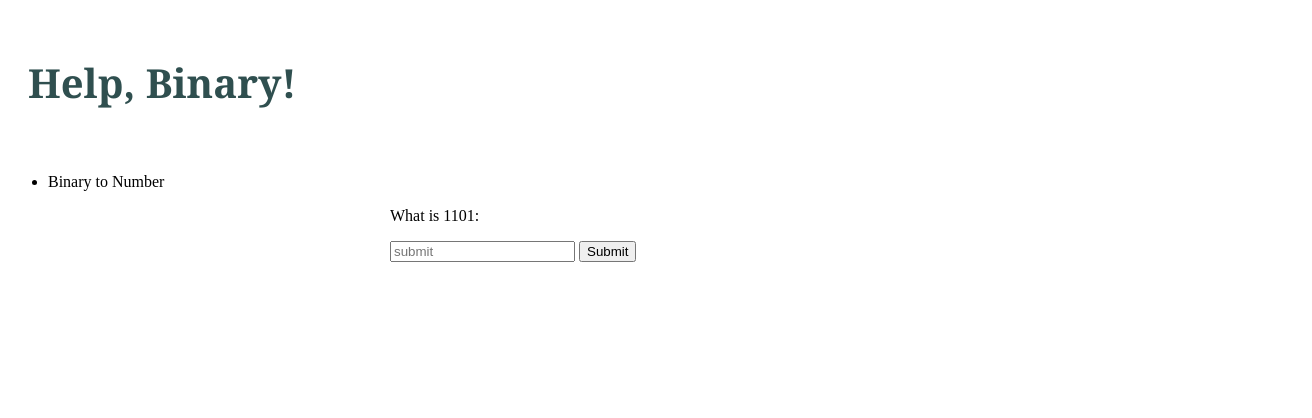
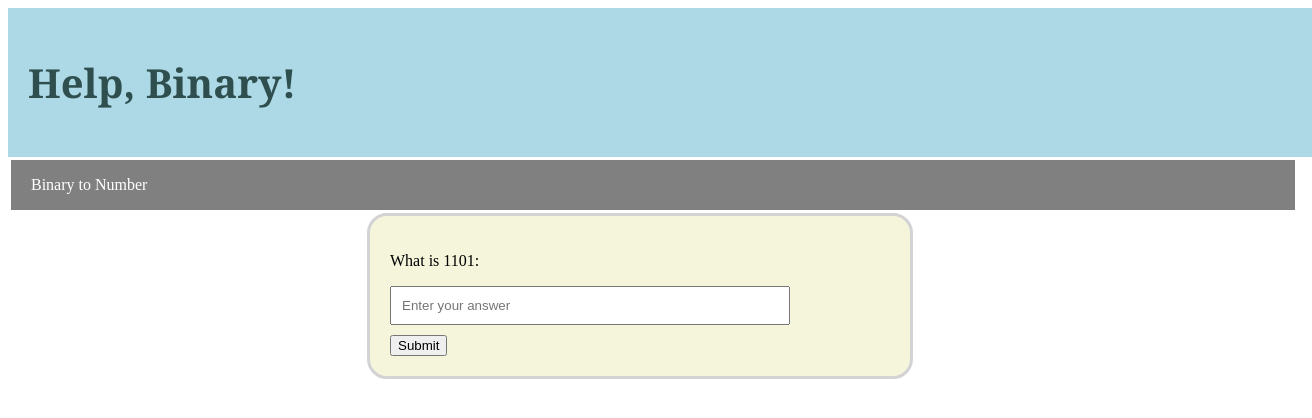
Before and after one commit to hoogens/help-binary, a plain HTML site: page index.html in a window 1280 px wide. Shown: the whole page, 1312 px wide, since content can reach past the window. Drawn offline with Linux system fonts and the light colour scheme.

Commit message:
feat(css): layout

```diff
--- a/index.html
+++ b/index.html
@@ -4,22 +4,52 @@
     <meta charset="UTF-8">
     <meta name="viewport" content="width=device-width, initial-scale=1.0">
     <title>Help, Binary</title>
-</head>
 
     <style>
     .header {
+        width: 100%;
         padding: 20px;
         text-align: left;
         font-family: Georgia, 'Times New Roman', Times, serif;
         font-size: 20px;
         color: darkslategrey;
+        background-color: lightblue;
+        margin: 0;
+    }
+
+    ul {
+        list-style-type: none;
+        padding: 0;
+    }
+
+    .toc {
+        width: 100%;
+        border-style: solid;
+        color: white;
+        background-color: grey;
+        padding-left: 20px;
     }
 
     .content {
         max-width: 500px;
         margin: auto;
+        padding: 20px;
+
+        border-style: solid;
+        border-color: lightgray;
+        background-color: beige;
+
+        border-radius: 20px;
+    }
+
+    input[type=text] {
+        width: 80%;
+        padding: 10px;
+        margin-bottom: 10px;
+        box-sizing: border-box;
     }
     </style>
+</head>
 
 <body>
     <div class="header">
@@ -33,8 +63,8 @@
     <div class="content">
         <p>What is 1101: </p>
         <form>
-            <input placeholder="submit">
-            <button>Submit</button>
+            <input type="text" id="quest-text" placeholder="Enter your answer"><br>
+            <input type="submit" id="quest-btn" name="quest-btn" placeholder="Submit">
         </form>
     </div>
 </body>
```
Lines whose indentation alone changed are shown as unchanged.
